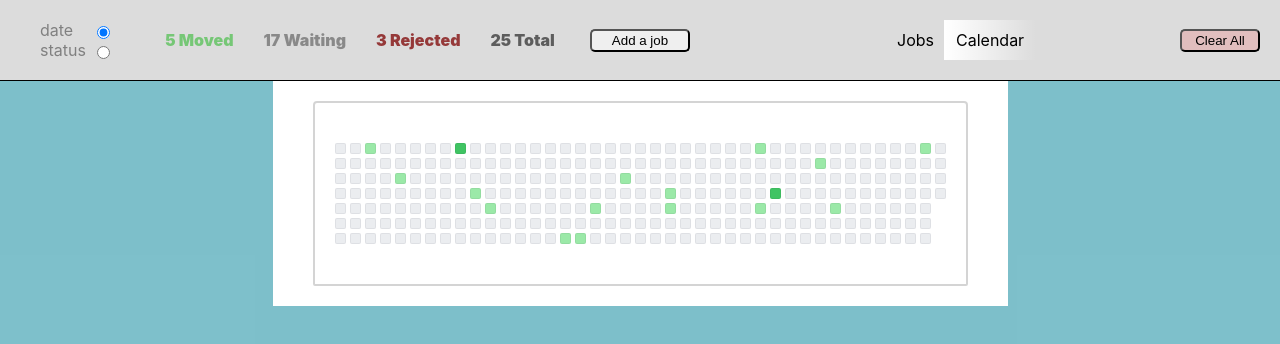
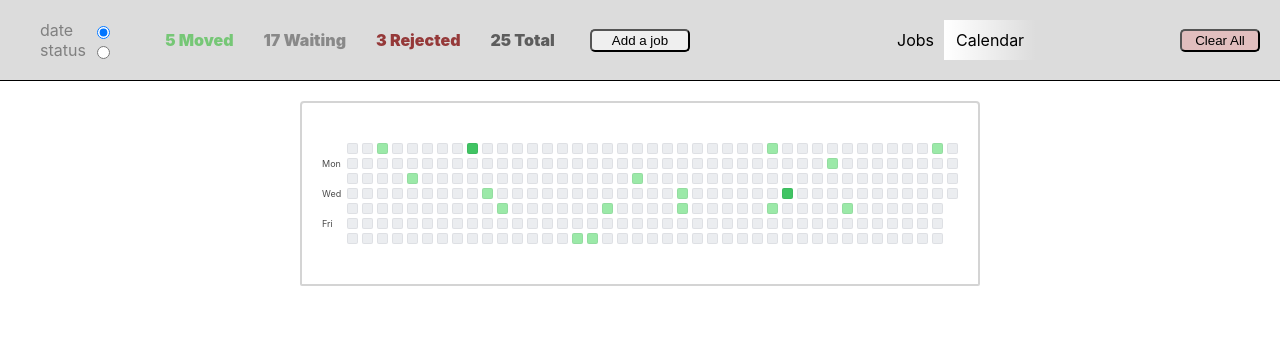
Before and after one commit to saeedet/job-tracker, a React (Create React App) app: page / in a window 1280 px wide. Both pictures are taken after a click on the element "Calendar". Shown: the top 344 px of the page. Built offline with nearby package versions, Linux system fonts and the light colour scheme.

Commit message:
made a bit dry

```diff
--- a/public/index.html
+++ b/public/index.html
@@ -24,7 +24,7 @@
       work correctly both with client-side routing and a non-root public URL.
       Learn how to configure a non-root public URL by running `npm run build`.
     -->
-    <title>Application Archive</title>
+    <title>Application Tracker</title>
   </head>
   <body>
     <noscript>You need to enable JavaScript to run this app.</noscript>
--- a/src/App.tsx
+++ b/src/App.tsx
@@ -17,7 +17,6 @@ function App() {
   const [selectedJob, setSelectedJob] = useState<string>("");
   const [{ display }, dispatch] = useContextProvider();
   const [jobs, setJobs] = useState<[] | Job[]>([]);
-  const [calendar, setCalendar] = useState<any>([]);
 
   // Setting the initital state
   useEffect(() => {
@@ -27,8 +26,6 @@ function App() {
     } else {
       setJobs(myJobs);
     }
-    // console.log(giveMeYearArray());
-    setCalendar(giveMeYearArray());
   }, []);
 
   // Printing the changes to local storage
@@ -51,7 +48,7 @@ function App() {
         />
       </Modal>
       {display === "calendar" ? (
-        <Calendar year={calendar} jobs={jobs} />
+        <Calendar jobs={jobs} />
       ) : (
         <Jobs
           jobs={jobs}
--- a/src/components/Calendar.tsx
+++ b/src/components/Calendar.tsx
@@ -1,115 +1,17 @@
-import React, { useState } from "react";
+import React from "react";
 import { Job } from "../types/JobTypes";
-import { giveMeYearArray } from "../utils/utils";
+import GithubTracker from "./GithubTracker";
 import "./styles/Calendar.css";
 
 interface Props {
-  year: any;
   jobs: [] | Job[];
 }
 
-const Calendar: React.FC<Props> = ({ year, jobs }) => {
-  const weeklyYear = [];
-
-  if (year.length) {
-    let yearArray = giveMeYearArray();
-    let week = [
-      ["Mon", "Dec", 28, 2020, 0],
-      ["Tue", "Dec", 29, 2020, 0],
-      ["Wed", "Dec", 30, 2020, 0],
-      ["Thu", "Dec", 31, 2020, 0],
-    ];
-    let dayFlag = 5;
-    const today = new Date().toDateString().split(" ");
-    for (let i = 0; i < yearArray.length; i++) {
-      let jobApplied = 0;
-      for (let j = 0; j < jobs.length; j++) {
-        const job = jobs[j].date.split(" ").slice(0, 4);
-        if (
-          job[0] === yearArray[i][0] &&
-          job[1] === yearArray[i][1] &&
-          job[2] === yearArray[i][2] &&
-          job[3] === yearArray[i][3]
-        ) {
-          jobApplied++;
-        }
-      }
-      yearArray[i].push(jobApplied);
-      week.push(yearArray[i]);
-
-      // stacking days in week pattern
-      if (dayFlag === 7) {
-        weeklyYear.push(week);
-        week = [];
-        dayFlag = 1;
-      } else {
-        dayFlag++;
-      }
-      // break if we reach today
-      if (
-        yearArray[i][0] === today[0] &&
-        yearArray[i][1] === today[1] &&
-        yearArray[i][2] === today[2] &&
-        yearArray[i][3] === today[3]
-      ) {
-        weeklyYear.push(week);
-        week = [];
-        dayFlag = 5;
-        break;
-      }
-    }
-  }
-
-  console.log(weeklyYear);
-  console.log(jobs[0].date.split(" ").slice(0, 4));
+const Calendar: React.FC<Props> = ({ jobs }) => {
   return (
     <div className="calendar">
       <div className="calendar__top">
-        <div className="calendar__box__backDrop">
-          <div className="calendar__box">
-            <div
-              className="calendar__year"
-              style={{
-                gridTemplateColumns: `repeat(${weeklyYear.length}, 11px)`,
-              }}
-            >
-              {year &&
-                weeklyYear?.map((week, index) => (
-                  <div className="calendar__week">
-                    {week.map((day: number[] | string[]) => (
-                      <div
-                        key={`${day[0]}-${day[1]}-${day[2]}-${day[3]}`}
-                        className="calendar__day"
-                        style={{
-                          backgroundColor: day[4]
-                            ? `var(--color-day-L${
-                                day[4] > 4 ? "4" : day[4]
-                              }-bg)`
-                            : "#ebedf0",
-                        }}
-                      >
-                        <div
-                          className="calendar__day__info"
-                          style={{
-                            transform:
-                              index > weeklyYear.length - 7
-                                ? ""
-                                : index < 7
-                                ? "translateX(100%)"
-                                : "translateX(50%)",
-                          }}
-                        >
-                          <div>{`${day[4] ? day[4] : "No"} jobs applied on ${
-                            day[2]
-                          } ${day[1]}, ${day[3]}`}</div>
-                        </div>
-                      </div>
-                    ))}
-                  </div>
-                ))}
-            </div>
-          </div>
-        </div>
+        <GithubTracker jobs={jobs} />
       </div>
       <div className="calendar__bottom"></div>
     </div>
--- /dev/null
+++ b/src/components/GithubTracker.tsx
@@ -0,0 +1,76 @@
+import React, { useEffect, useState } from "react";
+import { Job } from "../types/JobTypes";
+import { giveMeGithubBox } from "../utils/utils";
+import "./styles/Calendar.css";
+
+interface Props {
+  jobs: [] | Job[];
+}
+
+const GithubTracker: React.FC<Props> = ({ jobs }) => {
+  const [boxes, setBoxes] = useState<any>([]);
+
+  useEffect(() => {
+    setBoxes(giveMeGithubBox(jobs));
+  }, [jobs]);
+
+  return (
+    <div className="calendar__box">
+      <div
+        className="calendar__year"
+        style={{
+          gridTemplateColumns: `repeat(${boxes.length + 1}, 11px)`,
+        }}
+      >
+        <div className="calendar__week">
+          <div></div>
+          <div className="dayName">
+            <div>Mon</div>
+          </div>
+          <div></div>
+          <div className="dayName">
+            <div>Wed</div>
+          </div>
+          <div></div>
+          <div className="dayName">
+            <div>Fri</div>
+          </div>
+          <div></div>
+        </div>
+        {boxes?.map((week: any[], index: number) => (
+          <div className="calendar__week">
+            {week.map((day: number[] | string[]) => (
+              <div
+                key={`${day[0]}-${day[1]}-${day[2]}-${day[3]}`}
+                className="calendar__day"
+                style={{
+                  backgroundColor: day[4]
+                    ? `var(--color-day-L${day[4] > 4 ? "4" : day[4]}-bg)`
+                    : "#ebedf0",
+                }}
+              >
+                <div
+                  className="calendar__day__info"
+                  style={{
+                    transform:
+                      index > boxes.length - 7
+                        ? ""
+                        : index < 7
+                        ? "translateX(100%)"
+                        : "translateX(50%)",
+                  }}
+                >
+                  <div>{`${day[4] ? day[4] : "No"} jobs applied on ${day[2]} ${
+                    day[1]
+                  }, ${day[3]}`}</div>
+                </div>
+              </div>
+            ))}
+          </div>
+        ))}
+      </div>
+    </div>
+  );
+};
+
+export default GithubTracker;
--- a/src/components/styles/Calendar.css
+++ b/src/components/styles/Calendar.css
@@ -3,7 +3,7 @@
   flex-direction: column;
   width: 100%;
   height: calc(100vh - 81px);
-  background-color: rgba(34, 164, 187, 0.507);
+  background-color: white;
 }
 .calendar__top {
   flex: 0.3;
@@ -12,13 +12,10 @@
   align-items: center;
   background-color: transparent;
 }
-.calendar__box__backDrop {
-  padding: 20px 40px;
-  background-color: white;
-}
 
 .calendar__box {
-  padding: 40px 20px;
+  margin: 20px;
+  padding: 40px 20px 40px 30px;
   border: 2px solid rgba(128, 128, 128, 0.342);
   border-radius: 4px 4px 2px 2px;
   width: max-content;
@@ -40,6 +37,18 @@
   grid-template-rows: repeat(7, 11px);
   grid-gap: 4px 4px;
   height: max-content;
+}
+.dayName {
+  font-size: xx-small;
+  color: rgba(0, 0, 0, 0.705);
+  position: relative;
+}
+.dayName > div {
+  display: flex;
+  width: 21px;
+  position: absolute;
+  right: 0;
+  bottom: 0.5px;
 }
 .calendar__day {
   border: 1px solid rgba(27, 31, 35, 0.06);
--- a/src/utils/utils.ts
+++ b/src/utils/utils.ts
@@ -142,3 +142,54 @@ export const giveMeYearArray = (num = 1) => {
 
   return calendar;
 };
+
+export const giveMeGithubBox = (jobs: Job[]) => {
+  const weeklyYear = [];
+  let yearArray = giveMeYearArray();
+  let week = [
+    ["Mon", "Dec", 28, 2020, 0],
+    ["Tue", "Dec", 29, 2020, 0],
+    ["Wed", "Dec", 30, 2020, 0],
+    ["Thu", "Dec", 31, 2020, 0],
+  ];
+  let dayFlag = 5;
+  const today = new Date().toDateString().split(" ");
+  for (let i = 0; i < yearArray.length; i++) {
+    let jobApplied = 0;
+    for (let j = 0; j < jobs.length; j++) {
+      const job = jobs[j].date.split(" ").slice(0, 4);
+      if (
+        job[0] === yearArray[i][0] &&
+        job[1] === yearArray[i][1] &&
+        job[2] === yearArray[i][2] &&
+        job[3] === yearArray[i][3]
+      ) {
+        jobApplied++;
+      }
+    }
+    yearArray[i].push(jobApplied);
+    week.push(yearArray[i]);
+
+    // stacking days in week pattern
+    if (dayFlag === 7) {
+      weeklyYear.push(week);
+      week = [];
+      dayFlag = 1;
+    } else {
+      dayFlag++;
+    }
+    // break if we reach today
+    if (
+      yearArray[i][0] === today[0] &&
+      yearArray[i][1] === today[1] &&
+      yearArray[i][2] === today[2] &&
+      yearArray[i][3] === today[3]
+    ) {
+      weeklyYear.push(week);
+      week = [];
+      dayFlag = 5;
+      break;
+    }
+  }
+  return weeklyYear;
+};
```
